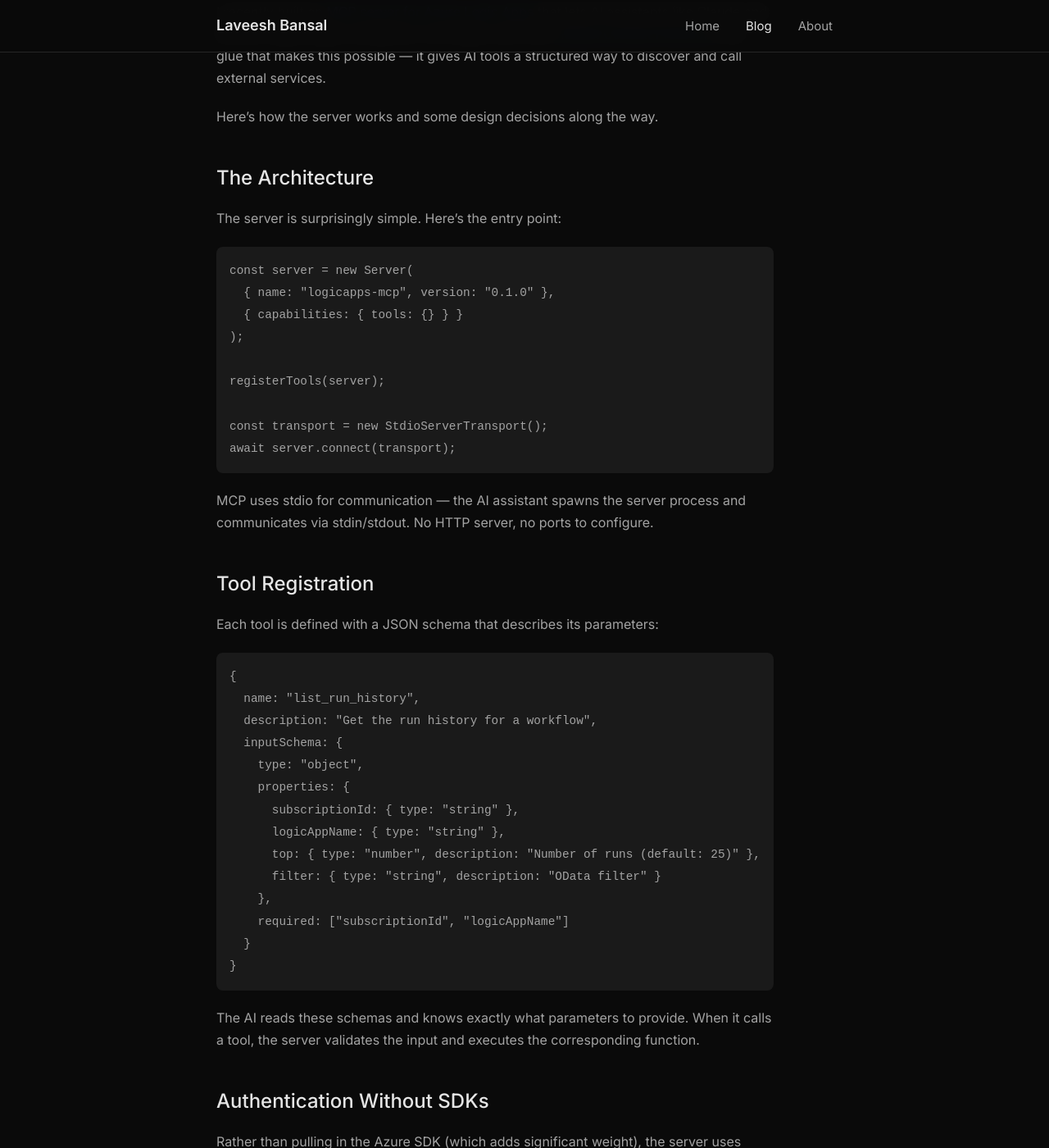
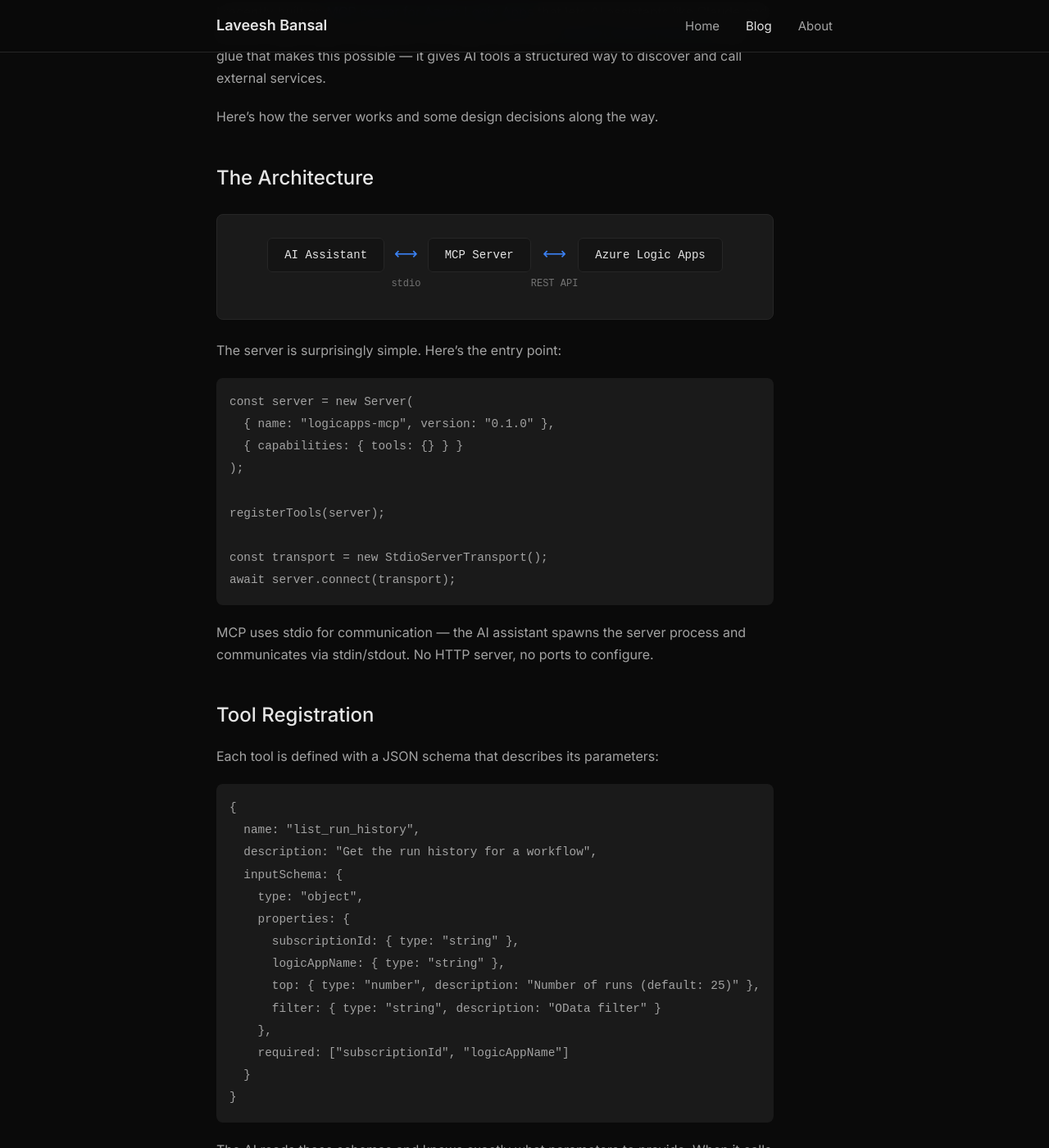
Before and after one commit to laveeshb/laveeshb.github.io, a Jekyll site: the page built from _posts/2025-12-24-building-mcp-server-for-azure-logic-apps.md, in a window 1280 px wide and 1400 px high, scrolled down 250 px. Shown: the whole window at 82% size. Built offline with Jekyll 4.4.1, drawn with Linux system fonts in a browser that asks for light colours; comment, search, counter and statistics services are not loaded; some of the changed text lies outside the part shown.

Commit message:
Add visual enhancements: architecture diagram and callout boxes

```diff
--- a/_posts/2025-12-24-building-mcp-server-for-azure-logic-apps.md
+++ b/_posts/2025-12-24-building-mcp-server-for-azure-logic-apps.md
@@ -12,6 +12,25 @@
 Here's how the server works and some design decisions along the way.
 
 ## The Architecture
+
+<div class="architecture-diagram">
+  <table>
+    <tr>
+      <td><span class="box">AI Assistant</span></td>
+      <td><span class="arrow">⟷</span></td>
+      <td><span class="box">MCP Server</span></td>
+      <td><span class="arrow">⟷</span></td>
+      <td><span class="box">Azure Logic Apps</span></td>
+    </tr>
+    <tr>
+      <td></td>
+      <td class="label">stdio</td>
+      <td></td>
+      <td class="label">REST API</td>
+      <td></td>
+    </tr>
+  </table>
+</div>
 
 The server is surprisingly simple. Here's the entry point:
 
@@ -109,11 +128,17 @@
 
 ## What I Learned
 
-**MCP is simpler than expected.** The protocol is minimal — just tool definitions and a request/response pattern over stdio. Most of the complexity is in your actual tool implementations.
+<div class="callout callout-tip">
+<p><strong>MCP is simpler than expected.</strong> The protocol is minimal — just tool definitions and a request/response pattern over stdio. Most of the complexity is in your actual tool implementations.</p>
+</div>
 
-**Azure CLI auth is underrated.** Reusing CLI tokens means zero credential management. Users don't need to create service principals or store secrets.
+<div class="callout callout-tip">
+<p><strong>Azure CLI auth is underrated.</strong> Reusing CLI tokens means zero credential management. Users don't need to create service principals or store secrets.</p>
+</div>
 
-**TypeScript + Node works well for this.** The @modelcontextprotocol/sdk handles all the protocol details. You just register handlers and implement your logic.
+<div class="callout callout-note">
+<p><strong>TypeScript + Node works well for this.</strong> The @modelcontextprotocol/sdk handles all the protocol details. You just register handlers and implement your logic.</p>
+</div>
 
 ## Try It
 
--- a/assets/css/main.css
+++ b/assets/css/main.css
@@ -547,6 +547,77 @@
     color: var(--text-muted);
 }
 
+/* Callout Boxes */
+.callout {
+    padding: 1rem 1.25rem;
+    border-radius: 8px;
+    margin: 1.5rem 0;
+    border-left: 4px solid;
+}
+
+.callout-tip {
+    background: rgba(59, 130, 246, 0.1);
+    border-color: var(--accent);
+}
+
+.callout-note {
+    background: rgba(163, 163, 163, 0.1);
+    border-color: var(--text-muted);
+}
+
+.callout p {
+    margin: 0;
+    color: var(--text-secondary);
+}
+
+.callout strong {
+    color: var(--text-primary);
+}
+
+/* Architecture Diagram */
+.architecture-diagram {
+    background: var(--bg-card);
+    border: 1px solid var(--border);
+    border-radius: 8px;
+    padding: 2rem;
+    margin: 1.5rem 0;
+    font-family: 'SF Mono', 'Fira Code', monospace;
+    overflow-x: auto;
+}
+
+.architecture-diagram table {
+    margin: 0 auto;
+    border-collapse: collapse;
+}
+
+.architecture-diagram td {
+    padding: 0;
+    text-align: center;
+    vertical-align: middle;
+}
+
+.architecture-diagram .box {
+    background: var(--bg-secondary);
+    border: 1px solid var(--border);
+    padding: 0.75rem 1.25rem;
+    border-radius: 6px;
+    color: var(--text-primary);
+    font-size: 0.875rem;
+    white-space: nowrap;
+}
+
+.architecture-diagram .arrow {
+    color: var(--accent);
+    font-size: 1.25rem;
+    padding: 0 0.75rem;
+}
+
+.architecture-diagram .label {
+    font-size: 0.75rem;
+    color: var(--text-muted);
+    padding-top: 0.5rem;
+}
+
 /* Responsive */
 @media (max-width: 640px) {
     .nav-container {
```
